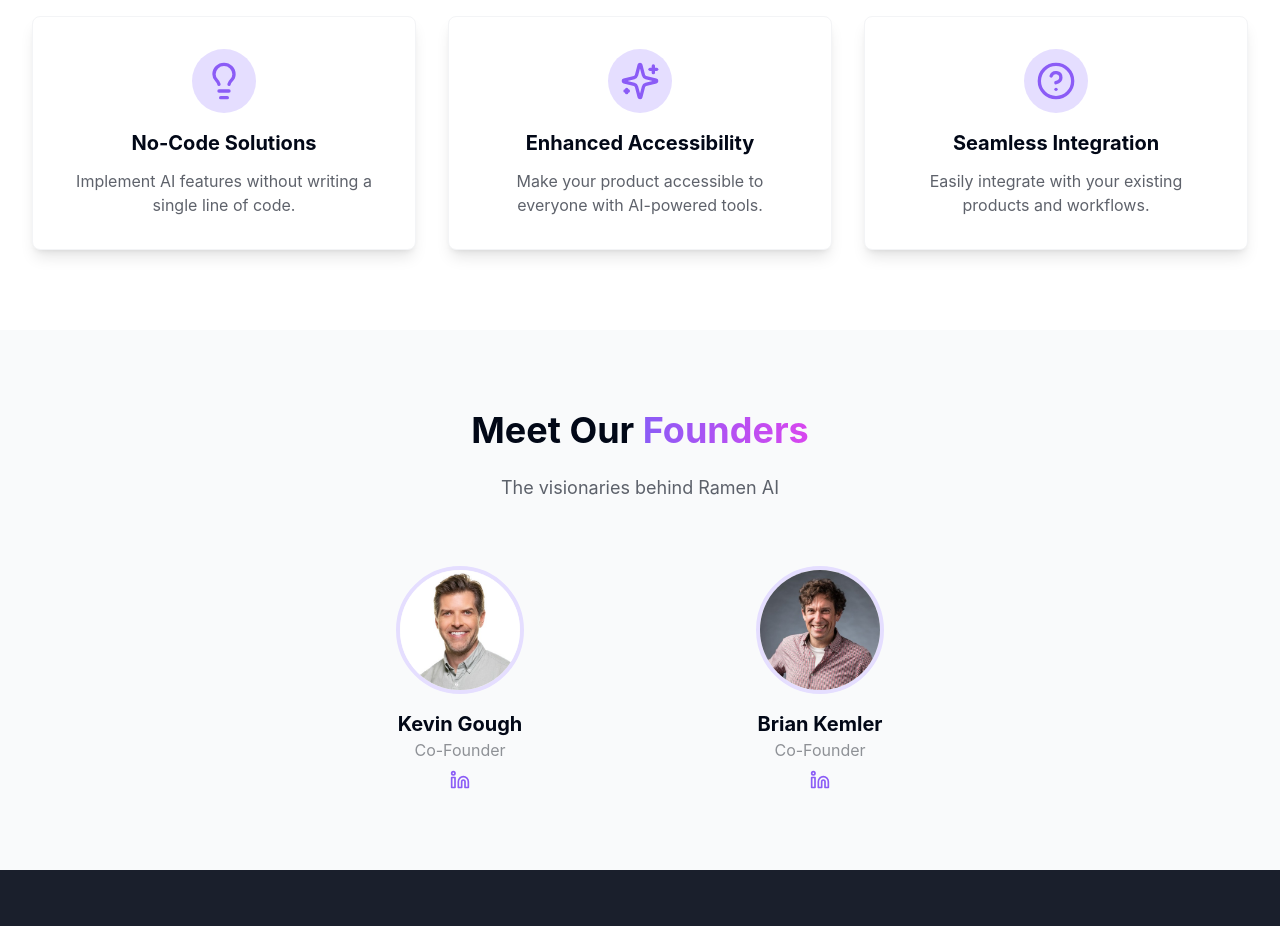
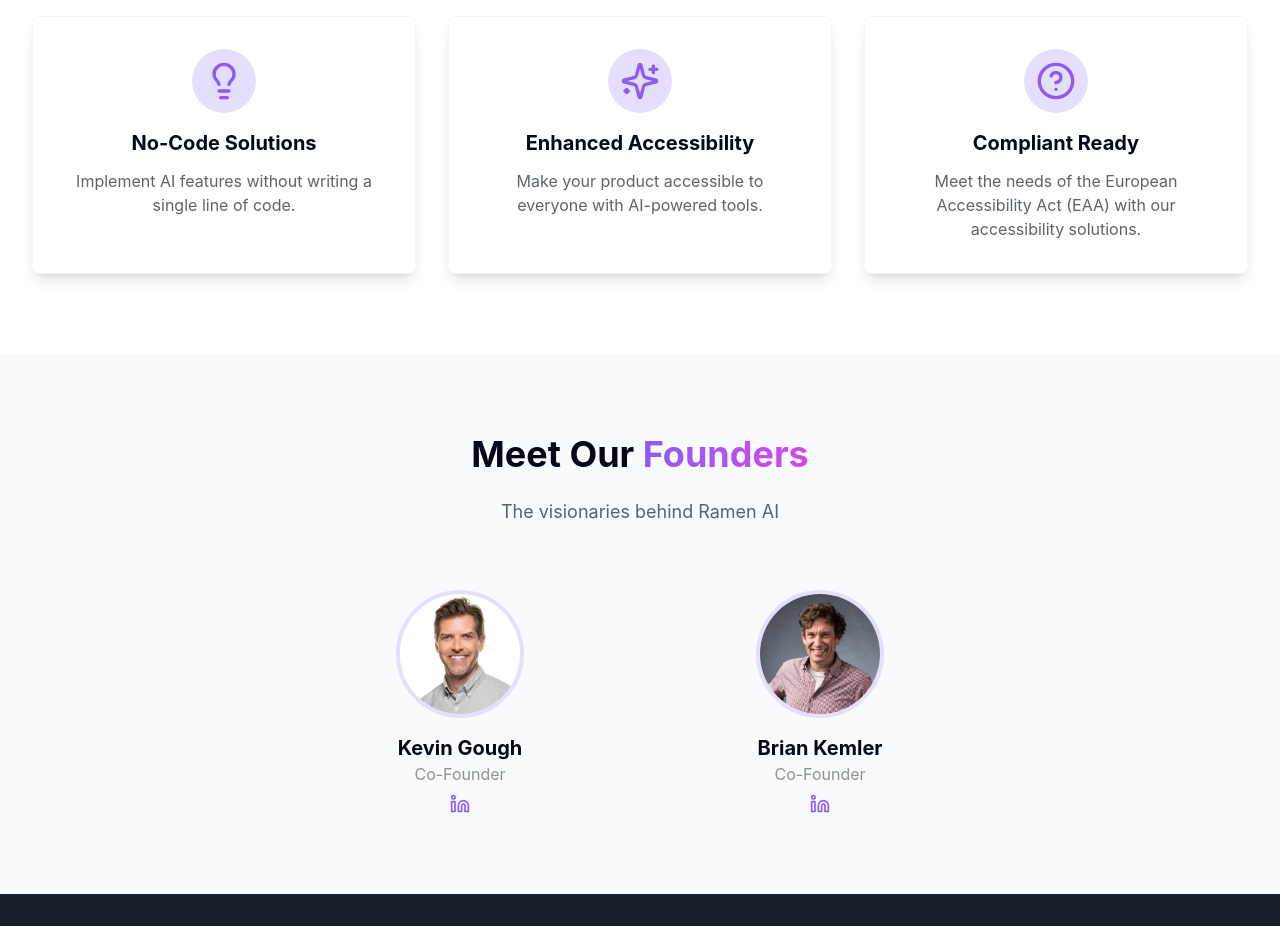
Before and after one commit to briankemler/ramen-page-ai, a React (Vite) app: page / in a window 1280 px wide. Shown: the part 1020-1946 px from the top of the page. Built offline with nearby package versions, Linux system fonts and the light colour scheme.

Commit message:
Fix: Update AboutSection description
Modified the description of the "Seamless Integration" feature in the AboutSection to reflect compliance with the European Accessibility Act (EAA).

```diff
--- a/src/components/AboutSection.tsx
+++ b/src/components/AboutSection.tsx
@@ -29,8 +29,8 @@ const AboutSection: React.FC = () => {
             },
             {
               icon: <CircleHelp className="w-10 h-10 text-ramen-purple" />,
-              title: "Seamless Integration",
-              description: "Easily integrate with your existing products and workflows."
+              title: "Compliant Ready",
+              description: "Meet the needs of the European Accessibility Act (EAA) with our accessibility solutions."
             }
           ].map((feature, idx) => (
             <div
```
